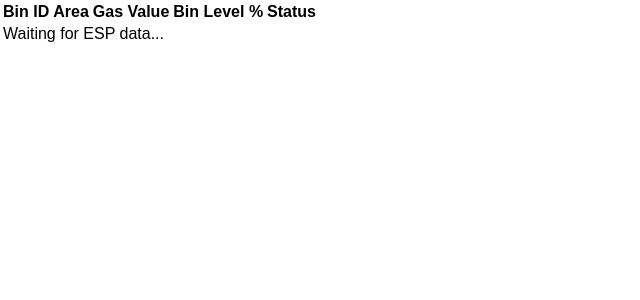
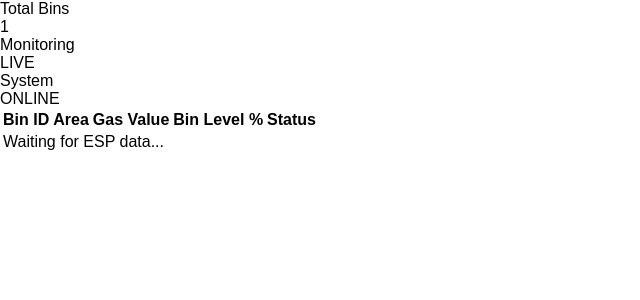
Before and after one commit to Mugilan-18/smart-waste-dashboard, a Flask app: page /dashboard in a window 1280 px wide. Shown: the part 86-386 px from the top of the page, without its empty margins (0-640 px from the left). Run offline with Flask 3, Linux system fonts and the light colour scheme; the visitor is signed in with stand-in values (Sample User, id 1).

Commit message:
Revise dashboard.html structure and content

```diff
--- a/templates/dashboard.html
+++ b/templates/dashboard.html
@@ -1,16 +1,23 @@
 <!DOCTYPE html>
 <html>
 <head>
-  <title>Smart Waste Dashboard</title>
-  <link rel="stylesheet" href="/static/style.css">
-  <script src="/static/dashboard.js"></script>
+  <title>Dashboard</title>
+  <link rel="stylesheet" href="{{ url_for('static', filename='style.css') }}">
+  <script src="{{ url_for('static', filename='dashboard.js') }}"></script>
 </head>
-
-<body onload="startLive()">
+<body>
 
 <div class="top-bar">
   <h2>Smart Waste Monitoring Dashboard</h2>
-  <a href="/logout" class="logout">Logout</a>
+  <a href="/logout" class="logout-btn">Logout</a>
+</div>
+
+<div class="banner"></div>
+
+<div class="cards">
+  <div class="card green">Total Bins<br><span id="total">1</span></div>
+  <div class="card yellow">Monitoring<br>LIVE</div>
+  <div class="card blue">System<br>ONLINE</div>
 </div>
 
 <table>
@@ -23,7 +30,7 @@
       <th>Status</th>
     </tr>
   </thead>
-  <tbody id="tableBody">
+  <tbody id="data-row">
     <tr>
       <td colspan="5">Waiting for ESP data...</td>
     </tr>
```
